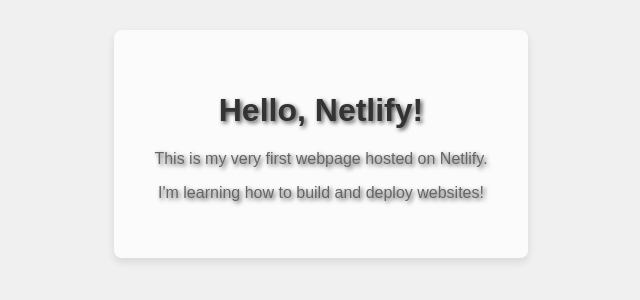
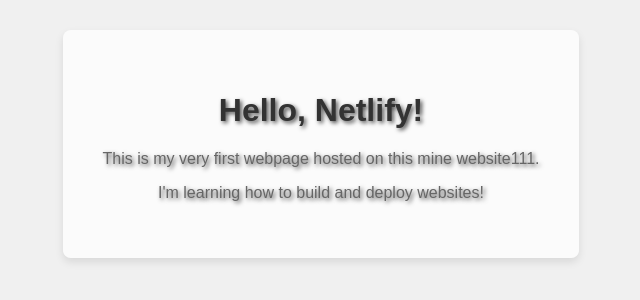
Before and after one commit to ToxicStarknova/Toxics-1st-Website, a plain HTML site: page Index.html in a window 1280 px wide. Shown: the part 256-556 px from the top of the page, without its empty margins (319-959 px from the left). Drawn offline with Linux system fonts and the light colour scheme.

Commit message:
Update some text Index.html

```diff
--- a/Index.html
+++ b/Index.html
@@ -45,7 +45,7 @@
 <body>
     <div class="container">
         <h1>Hello, Netlify!</h1>
-        <p>This is my very first webpage hosted on Netlify.</p>
+        <p>This is my very first webpage hosted on this mine website111.</p>
         <p>I'm learning how to build and deploy websites!</p>
     </div>
 </body>
```
